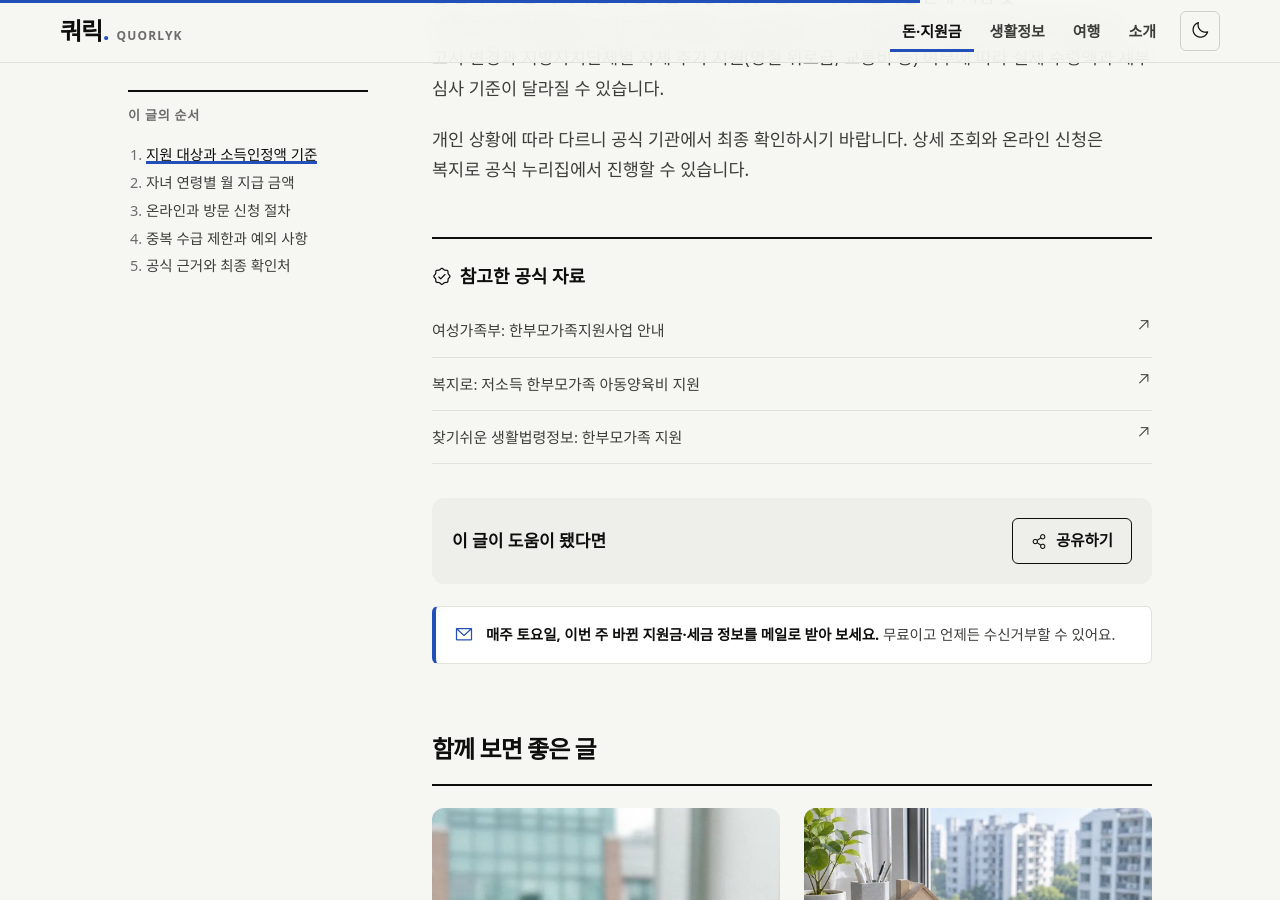
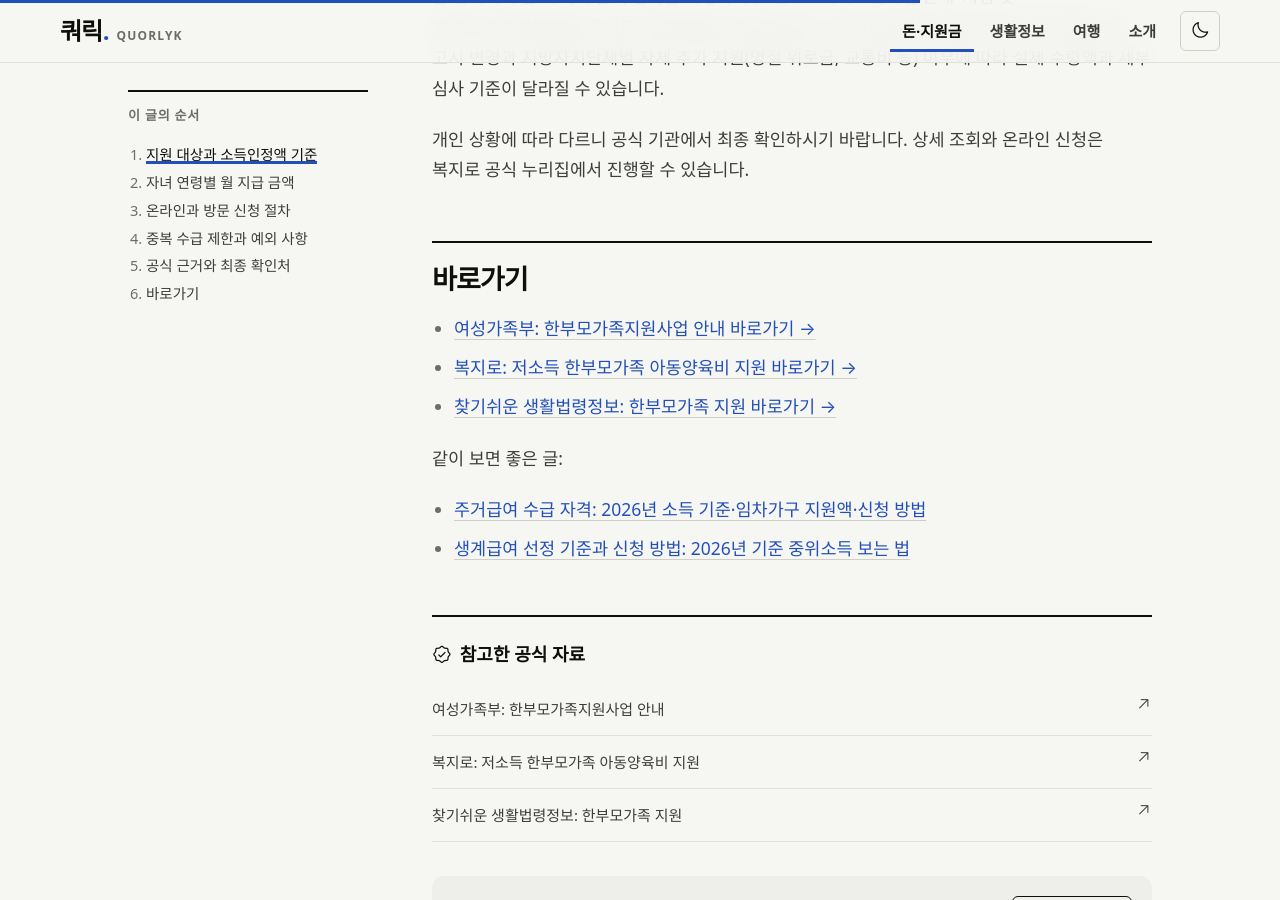
Before and after one commit to ekgoddlek0-dotcom/quorlyk-site, a Jekyll site: the page built from _posts/2026-11-19-single-parent-child-care-allowance-2026.md, in a window 1280 px wide and 900 px high, scrolled down 4273 px. Built offline with Jekyll 4.4.1, drawn with Linux system fonts in a browser that asks for light colours; some web fonts are replaced.

Commit message:
글: 한부모가족 아동양육비에 바로가기(공식 사이트·관련 글) 추가
Co-Authored-By: Claude Opus 5.5 <noreply@anthropic.com>
Claude-Session: https://claude.ai/code/session_01KqtQGqgLC2GwunJjNfmrai

```diff
--- a/_posts/2026-11-19-single-parent-child-care-allowance-2026.md
+++ b/_posts/2026-11-19-single-parent-child-care-allowance-2026.md
@@ -66,3 +66,13 @@ sources:
 본 안내의 수급 자격과 급여 단가는 여성가족부 '한부모가족지원사업 안내' 지침 및 '한부모가족지원법'을 근거로 작성되었습니다(2026년 11월 19일 확인 기준). 매년 기준 중위소득 고시 변경과 지방자치단체별 자체 추가 지원(명절 위로금, 교통비 등) 여부에 따라 실제 수령액과 세부 심사 기준이 달라질 수 있습니다.
 
 개인 상황에 따라 다르니 공식 기관에서 최종 확인하시기 바랍니다. 상세 조회와 온라인 신청은 복지로 공식 누리집에서 진행할 수 있습니다.
+
+## 바로가기
+
+- [여성가족부: 한부모가족지원사업 안내 바로가기 →](https://www.mogef.go.kr)
+- [복지로: 저소득 한부모가족 아동양육비 지원 바로가기 →](https://www.bokjiro.go.kr)
+- [찾기쉬운 생활법령정보: 한부모가족 지원 바로가기 →](https://easylaw.go.kr)
+
+같이 보면 좋은 글:
+- [주거급여 수급 자격: 2026년 소득 기준·임차가구 지원액·신청 방법](/housing-benefit-eligibility-rental-support-application-2026/)
+- [생계급여 선정 기준과 신청 방법: 2026년 기준 중위소득 보는 법](/livelihood-benefit-eligibility-median-income-application-202/)
```
